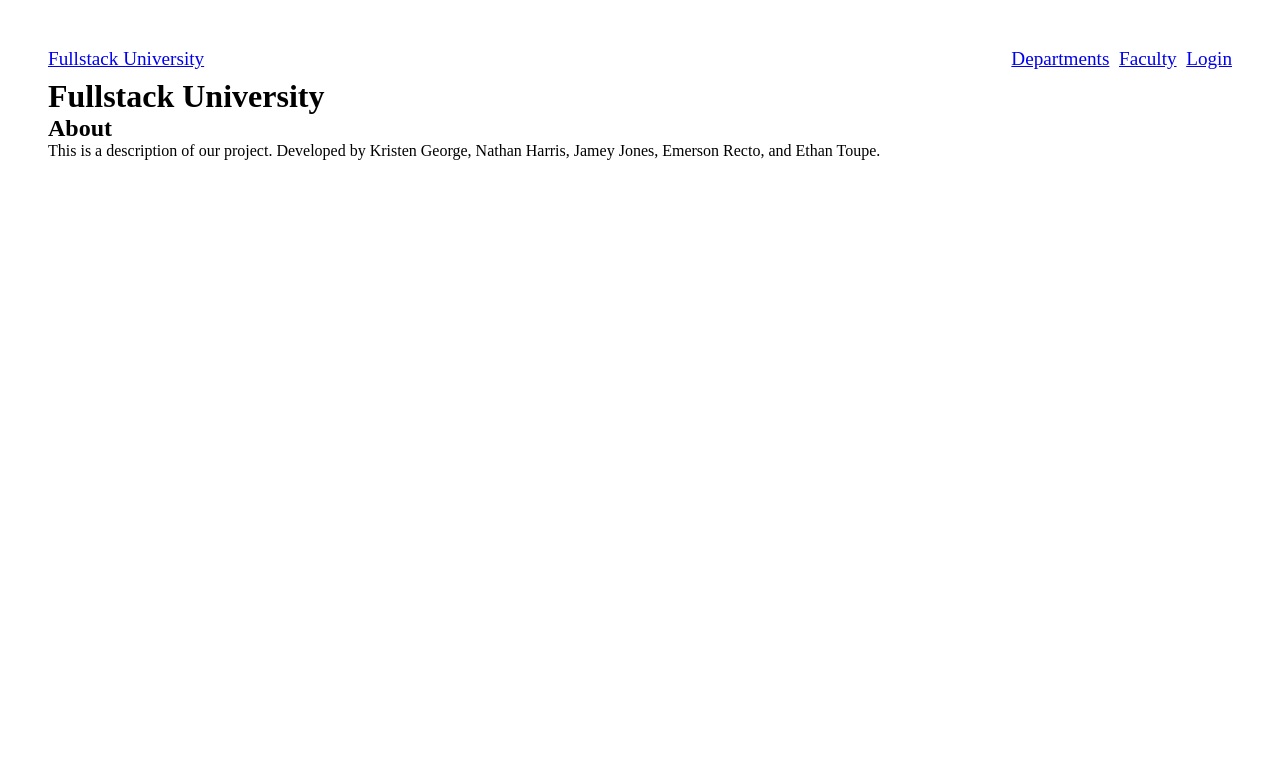
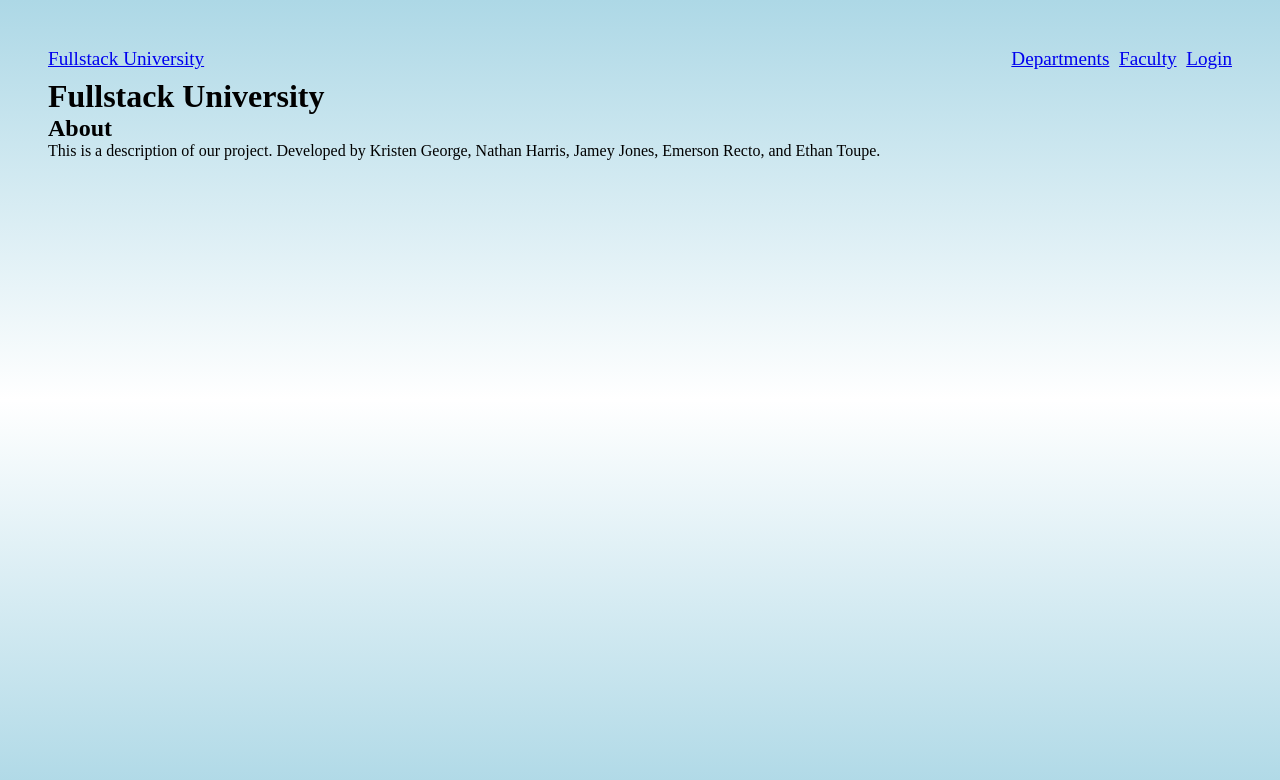
Before and after one commit to emersonliwayway/fullstack-university, a React (Vite) app: page / in a window 1280 px wide. Shown: the top 780 px of the page. Built offline with nearby package versions, Linux system fonts and the light colour scheme.

Commit message:
NathanHarris

```diff
--- a/src/index.css
+++ b/src/index.css
@@ -2,6 +2,12 @@
   margin: 0;
   padding: 0;
   box-sizing: border-box;
+}
+body{
+  background-image: linear-gradient(lightblue
+  ,white,lightblue);
+  background-repeat: no-repeat;
+  background-attachment: fixed;
 }
 
 #root {
```
